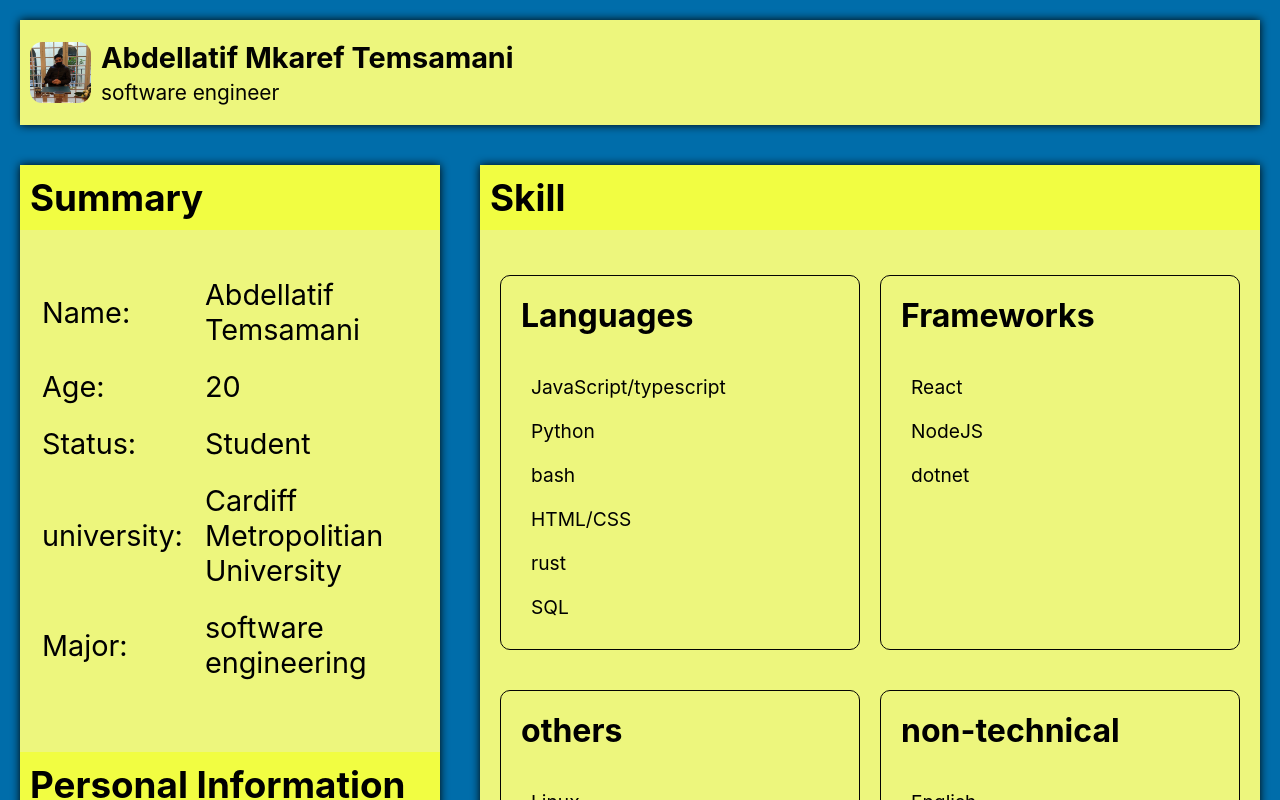
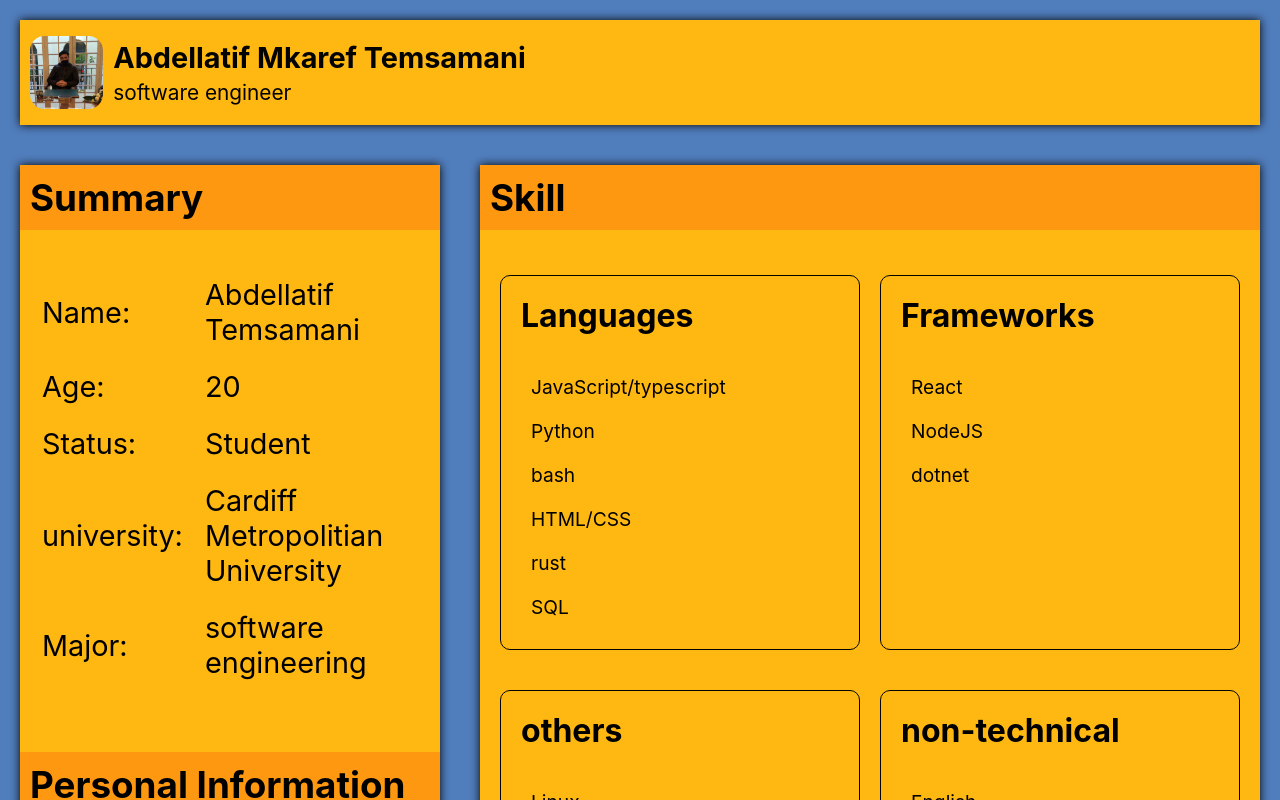
Before and after one commit to abdellatif-temsamani/abdellatif-temsamani, a React (Vite) app: page / in a window 1280 px wide. Shown: the top 800 px of the page. Built offline with nearby package versions, Linux system fonts and the light colour scheme.

Commit message:
refactor: theme

```diff
--- a/index.html
+++ b/index.html
@@ -6,7 +6,8 @@
     <link rel="icon" type="image/svg+xml" href="/src/favicon.svg" />
     <meta name="viewport" content="width=device-width, initial-scale=1.0" />
     <meta http-equiv="description" content="Abdellatif Temsamani CV" />
-    <title>Abdellatif's CV</title>
+    <meta theme-color="var(--blue)" />
+    <title>Abdellatif Temsamani</title>
 </head>
 
 <body>
--- a/package.json
+++ b/package.json
@@ -1,12 +1,12 @@
 {
     "name": "cv",
     "private": false,
-    "version": "0.2.0",
+    "version": "0.3.0",
     "License": "GPL-3.0",
     "scripts": {
         "dev": "vite",
         "build": "tsc && vite build && cp ./profile.jpeg ./dist",
-        "preview": "vite preview"
+        "preview": "yarn build && vite preview"
     },
     "dependencies": {
         "react": "^18.0.0",
--- a/src/Components/Header/Header.css
+++ b/src/Components/Header/Header.css
@@ -22,8 +22,8 @@
 }
 
 .Header img {
-  width: 5%;
-  height: 5%;
+  width: 6%;
+  height: 6%;
   border-radius: 20%;
   aspect-ratio: 1;
   transition: all 0.5s ease-in-out;
--- a/src/index.css
+++ b/src/index.css
@@ -1,10 +1,10 @@
 :root {
   /* color scheme  */
-  --blue: #006daa;
-  --dark-blue: #0353a4;
+  --blue: #507DBC;
+  --dark-blue: #36598D;
   --red: #fd8b7b;
-  --gold: #edf67d;
-  --dark-gold: #f1fd42;
+  --gold: #ffb811;
+  --dark-gold: #ff9811;
   --white: #fffff3;
   --black: #030301;
 }
```
